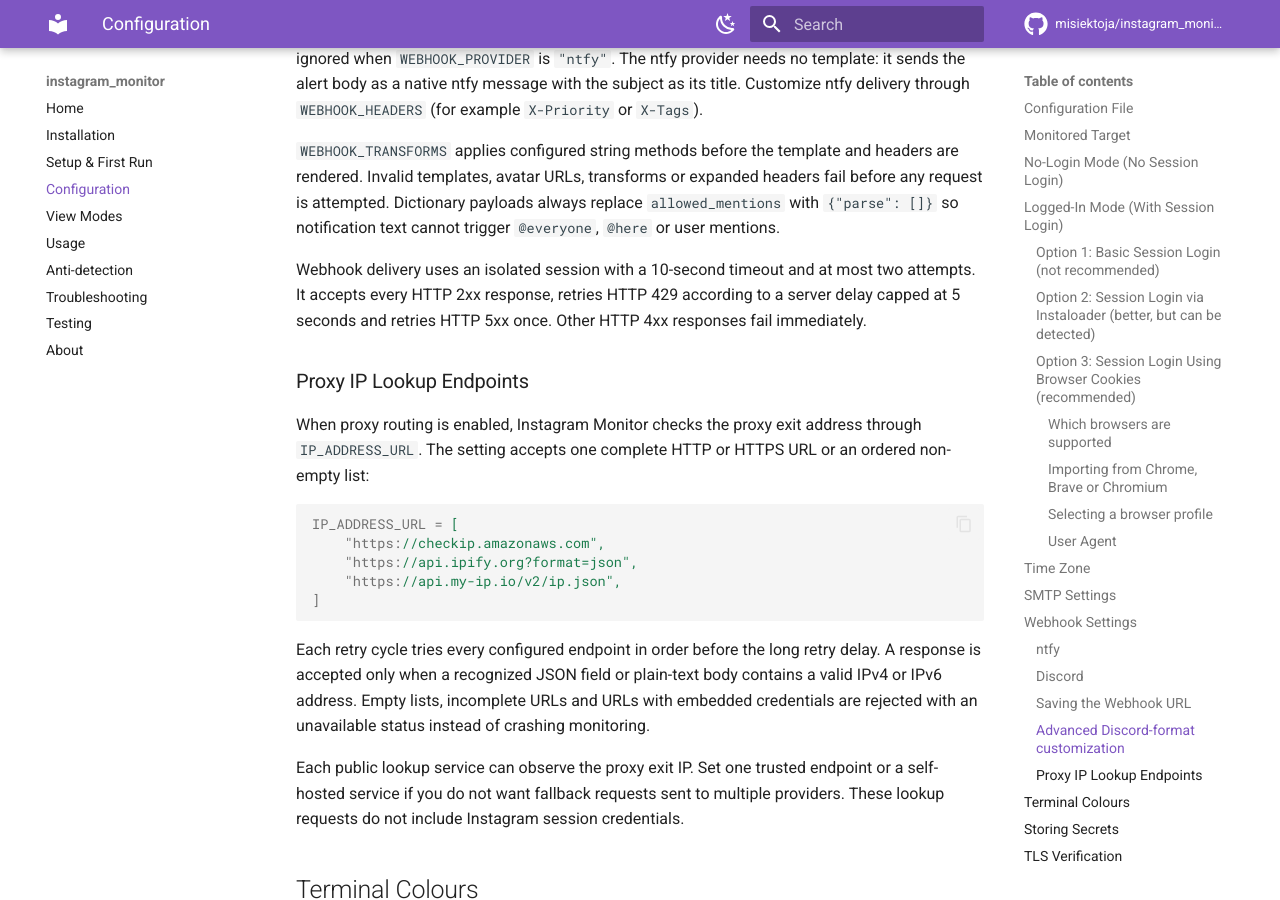
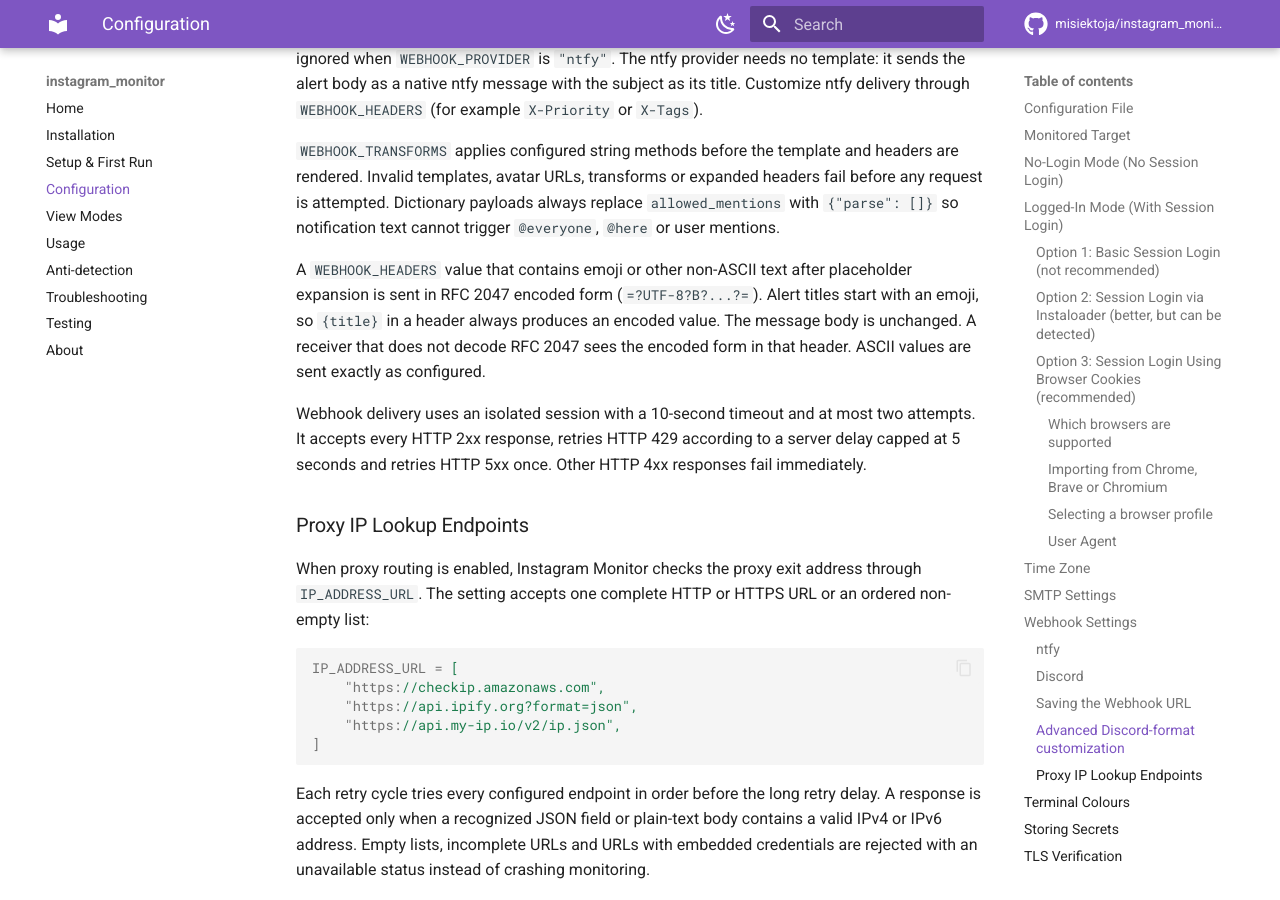
Before and after one commit to misiektoja/instagram_monitor, an MkDocs documentation site: the page built from docs/configuration.md, in a window 1280 px wide and 900 px high, scrolled down 11482 px. Built offline with MkDocs 1.6.1 and Material for MkDocs 9.7.7, drawn with Linux system fonts in a browser that asks for light colours; comment, search, counter and statistics services are not loaded.

Commit message:
docs(config): explain encoded custom webhook header values

```diff
--- a/docs/configuration.md
+++ b/docs/configuration.md
@@ -352,6 +352,8 @@ Webhook and avatar URLs must be complete HTTPS links with a hostname and no embe
 
 `WEBHOOK_TRANSFORMS` applies configured string methods before the template and headers are rendered. Invalid templates, avatar URLs, transforms or expanded headers fail before any request is attempted. Dictionary payloads always replace `allowed_mentions` with `{"parse": []}` so notification text cannot trigger `@everyone`, `@here` or user mentions.
 
+A `WEBHOOK_HEADERS` value that contains emoji or other non-ASCII text after placeholder expansion is sent in RFC 2047 encoded form (`=?UTF-8?B?...?=`). Alert titles start with an emoji, so `{title}` in a header always produces an encoded value. The message body is unchanged. A receiver that does not decode RFC 2047 sees the encoded form in that header. ASCII values are sent exactly as configured.
+
 Webhook delivery uses an isolated session with a 10-second timeout and at most two attempts. It accepts every HTTP 2xx response, retries HTTP 429 according to a server delay capped at 5 seconds and retries HTTP 5xx once. Other HTTP 4xx responses fail immediately.
 
 <a id="proxy-ip-lookup-endpoints"></a>
```
